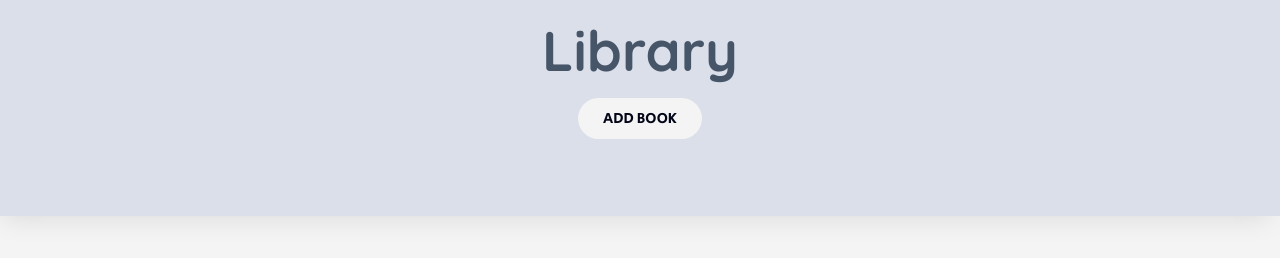
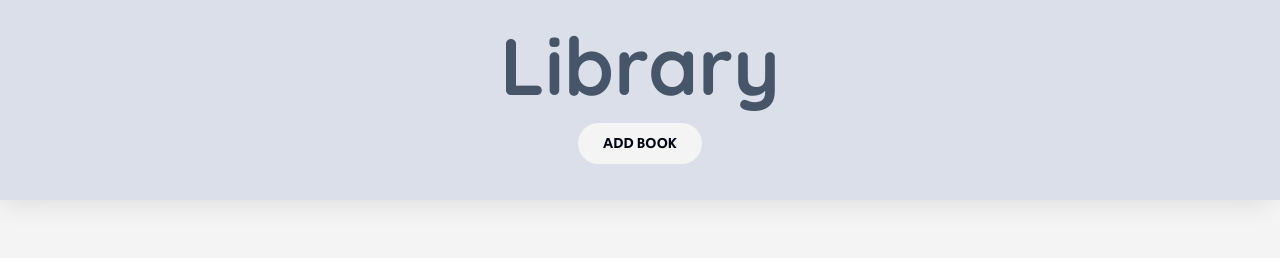
Before and after one commit to Alin2727/Library, a plain HTML site: page index.html in a window 1280 px wide. Drawn offline with Linux system fonts and the light colour scheme; a web font is replaced by a local one.

Commit message:
Add icon and style

```diff
--- a/index.html
+++ b/index.html
@@ -5,7 +5,7 @@
     <meta charset="UTF-8" />
     <meta http-equiv="X-UA-Compatible" content="IE=edge" />
     <meta name="viewport" content="width=device-width, initial-scale=1.0" />
-    <link rel="icon" href="book-open.svg">
+    <link rel="icon" href="icon/book-open.svg">
     <title>Library</title>
     <link rel="stylesheet" href="style.css" />
 </head>
--- a/style.css
+++ b/style.css
@@ -19,7 +19,7 @@ body {
     display: flex;
     flex-direction: column;
     background-color: #DBDFEA;
-    height: 20vh;
+    height: 200px;
     box-shadow: rgba(0, 0, 0, 0.1) -4px 9px 25px -6px;
     gap: 1rem;
 }
@@ -27,7 +27,7 @@ body {
 
 @media screen and (max-width: 1400px) {
     .header {
-        height: 27vh !important;
+        height: 200px !important;
         gap: 0.5rem;
     }
 }
@@ -37,13 +37,13 @@ h1 {
     text-align: center;
     margin: 0 auto;
     top: 15px;
-    font-size: 3.5rem;
+    font-size: 5rem;
     color: #475569;
 }
 
 #new-book-btn {
     display: block;
-    margin: 20px auto;
+    margin: 15px auto;
     padding: 10px 25px;
     background-color: #f4f4f5;
     color: #020617;
```
Also changed, not shown: icon/book-open.svg (added).
